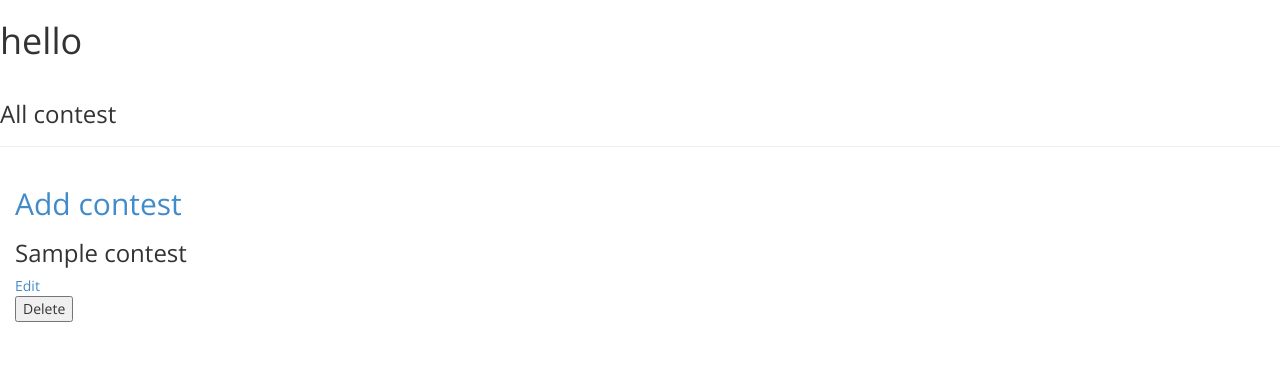
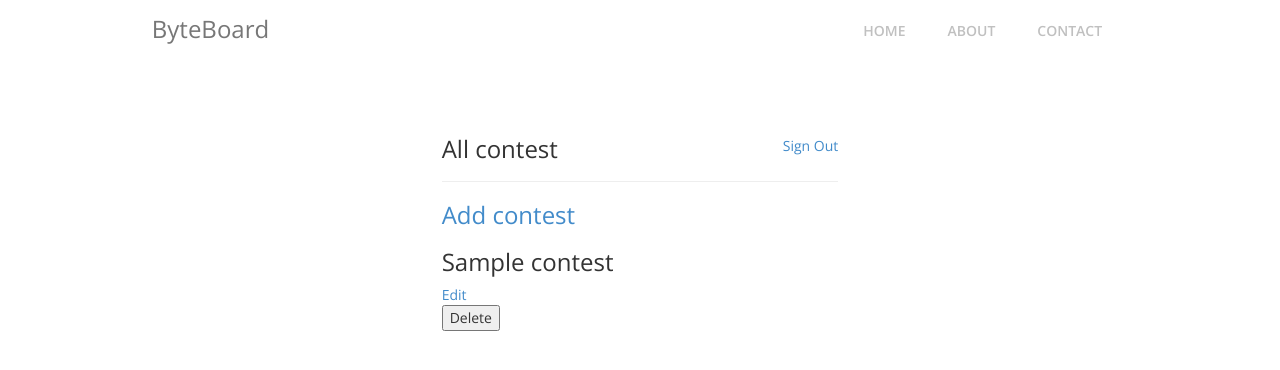
Before and after one commit to golta/byteslate, a Flask app: page /contest/view in a window 1280 px wide. Shown: the top 370 px of the page. Run offline with Flask 2, Linux system fonts and the light colour scheme; a user stored in the database is signed in; tables that the repository leaves empty hold one stand-in row (values such as "Sample post"); parts of the project's set-up code (start-up, migrations or seed data) failed here and were passed over; some libraries are stand-ins or nearby versions.

Commit message:
Added external link to contest. Contest-view, new, add UI fix

```diff
--- a/app/static/js/custom.js
+++ b/app/static/js/custom.js
@@ -94,7 +94,7 @@ function get_contests(page) {
                 '<div class="box1">'+
                   '<div class="ct-content">'+
                     '<div class="ct-title">'+
-                      '<a href="">'+contest.title+'</a>'+
+                      '<a href="'+contest.url+'" target="new">'+contest.title+'</a>'+
                     '</div>'+
                     '<div class="ct-pub-on">'+
                       '<p>Posted on: ' + contest.added_on + '</p>'+
--- a/app/templates/contest/view.html
+++ b/app/templates/contest/view.html
@@ -4,13 +4,25 @@
 
 {% block title %} New contest {% endblock %}
 
+{% block site_header %}
+    {% set active_page = "" %}
+    {% include 'includes/site_header.html' %}
+{% endblock %}
+
 {% block body %}
-	<h1> hello </h1>
+<div class=" add-contest-holder row">
+
+    <div class="col-lg-4 col-md-4 col-sm-3">
+    </div>
+    <div class="col-lg-4 col-md-4 col-sm-6">
 		<div class="page-header">
+			{% if current_user.is_authenticated() %}
+	            <a href="{{ url_for('auth.logout') }}" style="float:right">Sign Out</a>
+	    	{% endif %}
 			<h3>All contest</h3>
 		</div>
-	<div class="col-md-4">
-	<h2> <a href='{{ url_for('contest.add_contest') }}'> Add contest  </a> </h2>
+		<div class="">
+		<h3> <a href='{{ url_for('contest.add_contest') }}'> Add contest  </a> </h3>
 			{% for contest in contests %}
 				<div id='contestdiv'>
 					<h3> {{ contest.title }} </h3>
@@ -21,4 +33,6 @@
 				</div>
 			{% endfor %}
 		</div>
+	</div>
+</div>
 {% endblock %}
```
Also changed, not shown: app/templates/contest/new.html (+16 -3 lines). Lines whose indentation alone changed are shown as unchanged.
